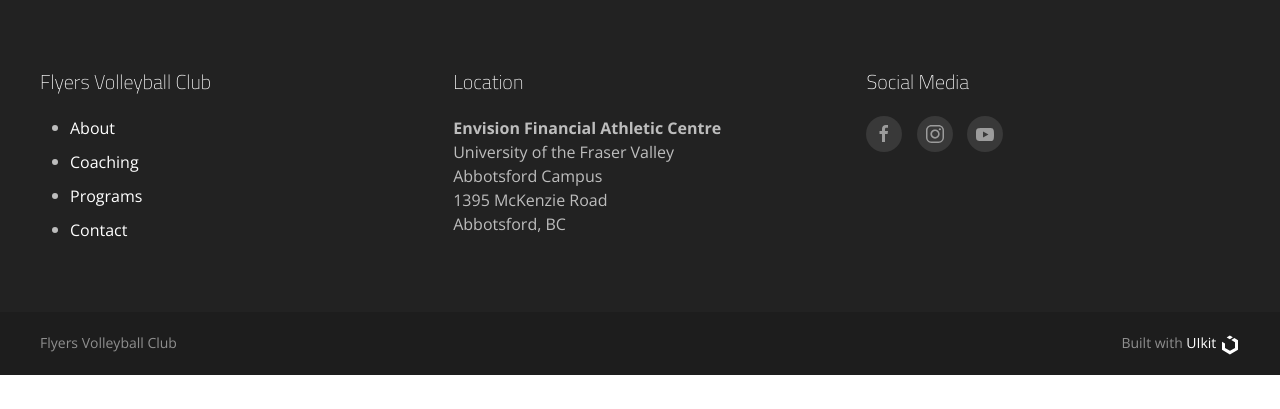
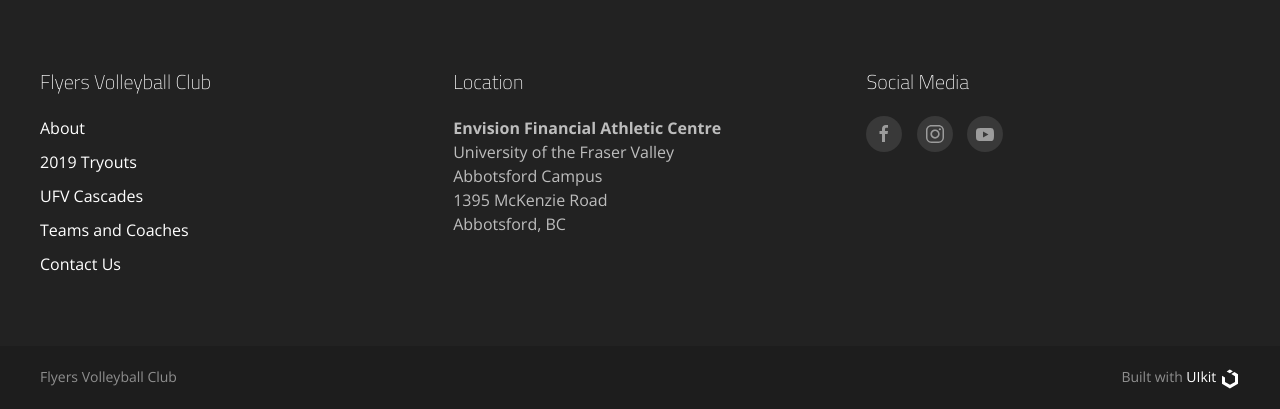
Before and after one commit to bldrs/flyersvolleyball, a plain HTML site: page index.html in a window 1280 px wide. Shown: the part 6627-7036 px from the top of the page. Before the commit the page ends 7002 px from the top, so only its background shows below. Drawn offline with nearby package versions, Linux system fonts and the light colour scheme.

Commit message:
Footer menu links

```diff
--- a/index.html
+++ b/index.html
@@ -308,12 +308,13 @@
 				<div class="uk-container uk-section">
 					<div class="uk-grid uk-child-width-1-3@l uk-grid-stack" data-uk-grid="">
 						<div class="uk-first-column">
-							<h4>Flyers Volleyball Club</h4>
-							<ul class="uk-list uk-list-bullet">
-								<li><a href="#">About</a></li>
-								<li><a href="#">Coaching</a></li>
-								<li><a href="#">Programs</a></li>
-								<li><a href="#">Contact</a></li>
+							<h4><a href="#top" uk-scroll>Flyers Volleyball Club</a></h4>
+							<ul class="uk-list">
+								<li><a href="#about" uk-scroll>About</a></li>
+								<li><a href="#tryouts" uk-scroll>2019 Tryouts</a></li>
+								<li><a href="#ufv" uk-scroll>UFV Cascades</a></li>
+								<li><a href="#teams" uk-scroll>Teams and Coaches</a></li>
+								<li><a href="#contact" uk-scroll>Contact Us</a></li>
 							</ul>
 						</div>
 
```
